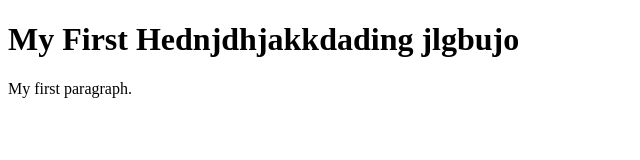
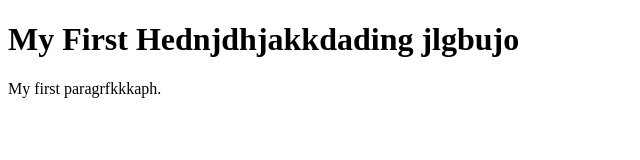
Before and after one commit to Vaishnavyy/vaish, a plain HTML site: page index.html in a window 1280 px wide. Shown: the full height of the page, 0-640 px from the left. Drawn offline with Linux system fonts and the light colour scheme.

Commit message:
Update index.html

```diff
--- a/index.html
+++ b/index.html
@@ -4,7 +4,7 @@
 
 <h1>My First Hednjdhjakkdading jlgbujo</h1>
 
-<p>My first paragraph.</p>
+<p>My first paragrfkkkaph.</p>
 
 </body>
 </html>
```
